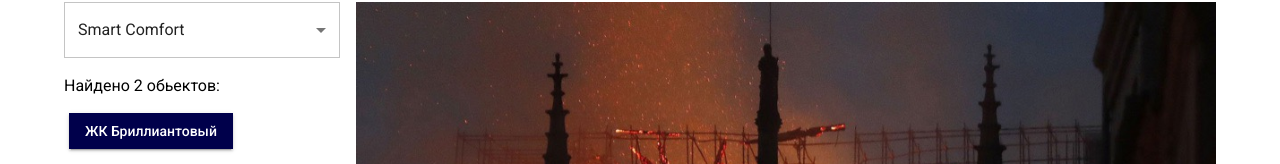
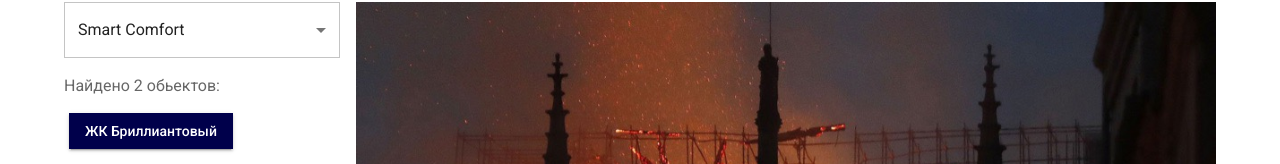
Before and after one commit to lenzoface/test-app-smartremont, a React (Create React App) app: page / in a window 1280 px wide. Shown: the part 357-521 px from the top of the page. Built offline with nearby package versions, Linux system fonts and the light colour scheme.

Commit message:
text style change

```diff
--- a/src/App.js
+++ b/src/App.js
@@ -101,7 +101,7 @@ const App = () => {
 
             {/* Render buttons for complexes based on the selected type */}
             <Grid item md={9}>
-              <Typography variant="body1" fontWeight="light">
+              <Typography variant="body1" fontWeight="light" color="textSecondary">
                 Найдено {complexList.length} обьектов:
               </Typography>
               <Box sx={{ overflowX: 'auto', whiteSpace: 'nowrap', marginTop: '10px' }}>
```
